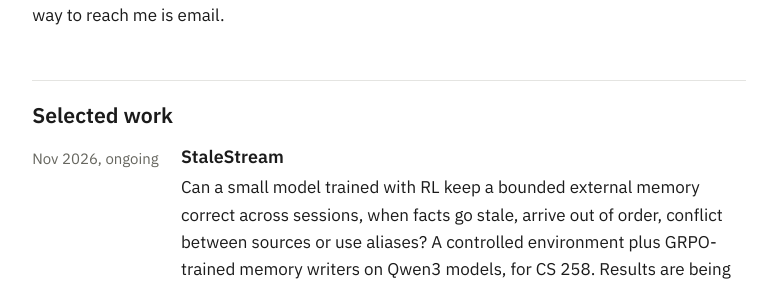
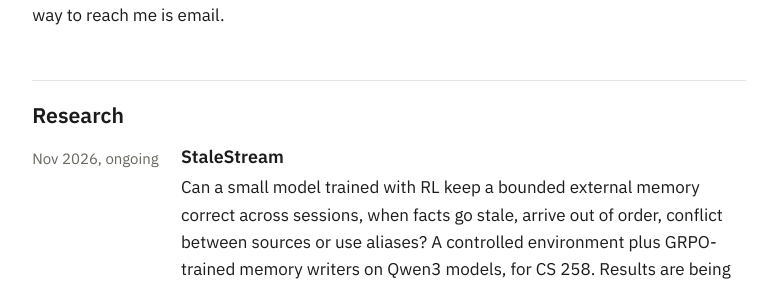
Before and after one commit to Vedant2100/vedant2100.github.io, a Jekyll site: the page built from _pages/about.md, in a window 1280 px wide and 900 px high, scrolled down 386 px. Shown: the part 159-446 px from the top of the window, without its empty margins (153-927 px from the left). Built offline with Jekyll 4.4.1, drawn with Linux system fonts in a browser that asks for light colours; a script bundle is joined from its source files by our own code; library files that are not in the unit come from our copies.

Commit message:
Rename the Selected work heading to Research

```diff
--- a/_pages/about.md
+++ b/_pages/about.md
@@ -31,7 +31,7 @@ redirect_from:
 </div>
 
 <section class="home-section" id="work" aria-labelledby="work-heading">
-  <h2 id="work-heading">Selected work</h2>
+  <h2 id="work-heading">Research</h2>
   <ol class="entries">
     <li class="entry">
       <p class="entry__when">Nov 2026, ongoing</p>
```
